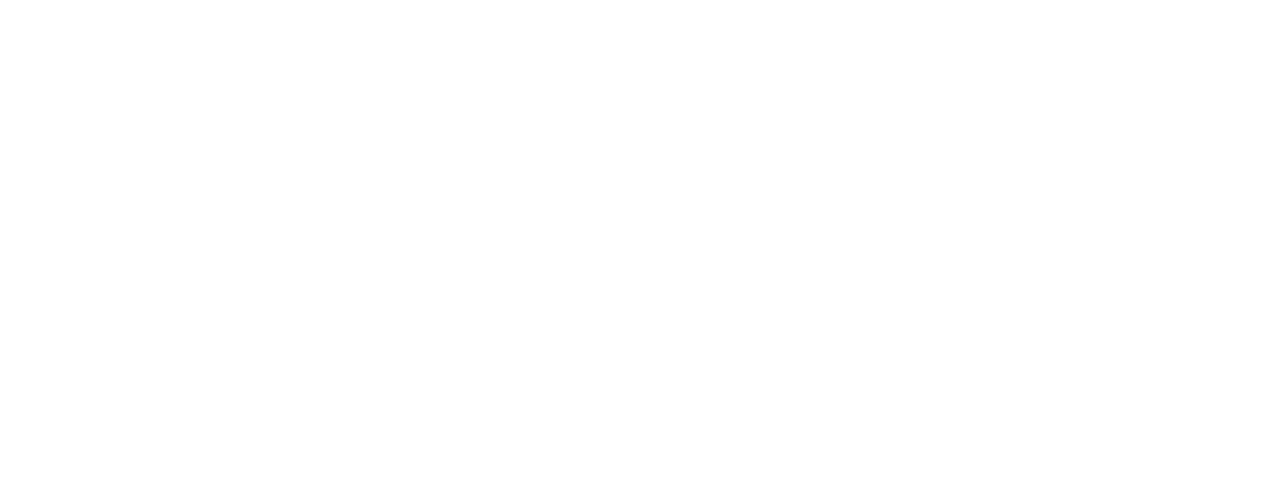
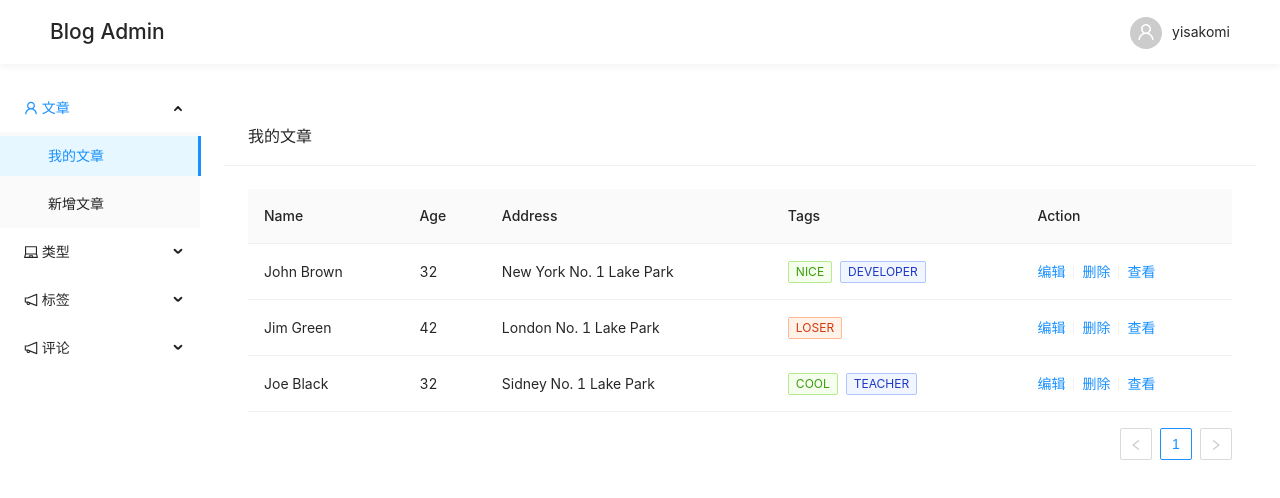
Before and after one commit to notverysalty/blog, a Vue app in the folder blog_management/: page /admin/articleList in a window 1280 px wide. Before the commit this address had no page. Shown: the top 498 px of the page. Built offline with nearby package versions, Linux system fonts and the light colour scheme.

Commit message:
新增table模块，增加几个页面模板

```diff
--- /dev/null
+++ b/blog_management/src/api/config.js
@@ -0,0 +1,3 @@
+import axios from 'axios'
+
+const service = axios.create({})
--- /dev/null
+++ b/blog_management/src/components/MyTable.vue
@@ -0,0 +1,52 @@
+<template>
+  <a-card :title="title" :bordered="false">
+    <a-table :columns="columns" :data-source="data">
+      <template #tags="{ text: tags }">
+        <span>
+          <a-tag
+            v-for="tag in tags"
+            :key="tag"
+            :color="
+              tag === 'loser'
+                ? 'volcano'
+                : tag.length > 5
+                ? 'geekblue'
+                : 'green'
+            "
+          >
+            {{ tag.toUpperCase() }}
+          </a-tag>
+        </span>
+      </template>
+      <template #action="{ text }">
+        <span v-for="(item, index) in text" :key="item">
+          <a-divider v-if="index !== 0" type="vertical" />
+          <a @click="actionClick(item.even)">{{ item.name }}</a>
+        </span>
+      </template>
+    </a-table>
+  </a-card>
+</template>
+
+<script>
+import { defineComponent } from "vue";
+export default defineComponent({
+  name: 'myTable',
+  setup(props, context) {
+    const actionClick = (key) => {
+      context.emit('actionClick', key)
+    }
+    return {
+      actionClick
+    }
+  },
+  props: {
+    title: String,
+    columns: Array,
+    data: Array
+  }
+});
+</script>
+
+<style lang="scss" scoped>
+</style>
--- a/blog_management/src/router/index.js
+++ b/blog_management/src/router/index.js
@@ -1,28 +1,6 @@
 import { createRouter, createWebHistory } from 'vue-router'
-import Home from '../views/Home.vue'
-import Login from '../views/Login.vue'
+import routes from './routes'
 
-const routes = [
-  {
-    path: '/',
-    name: 'Home',
-    component: Home,
-    children: [
-      {
-        path: '/about',
-        name: 'About',
-        // route level code-splitting
-        // this generates a separate chunk (about.[hash].js) for this route
-        // which is lazy-loaded when the route is visited.
-        component: () => import(/* webpackChunkName: "about" */ '../views/About.vue')
-      }
-    ]
-  }, {
-    path: '/login',
-    name: 'login',
-    component: Login
-  }
-]
 
 const router = createRouter({
   history: createWebHistory(process.env.BASE_URL),
--- /dev/null
+++ b/blog_management/src/router/routes.js
@@ -0,0 +1,38 @@
+import Home from '../views/Home.vue'
+import Login from '../views/Login.vue'
+
+const routes = [
+  {
+    path: '/admin',
+    name: 'home',
+    component: Home,
+    children: [
+      {
+        path: 'articleList',
+        name: 'articleList',
+        // route level code-splitting
+        // this generates a separate chunk (about.[hash].js) for this route
+        // which is lazy-loaded when the route is visited.
+        component: () => import(/* webpackChunkName: "about" */ '../views/article/ArticleList.vue')
+      }, {
+        path: 'addArticle',
+        name: 'addArticle',
+        component: () => import('../views/article/AddArticle.vue')
+      }, {
+        path: 'tagList',
+        name: 'tagList',
+        component: () => import('../views/tag/TagList.vue')
+      }, {
+        path: 'typeList',
+        name: 'typeList',
+        component: () => import('../views/type/TypeList.vue')
+        }
+    ]
+  }, {
+    path: '/admin/login',
+    name: 'login',
+    component: Login
+  }
+]
+
+export default routes
--- a/blog_management/src/views/About.vue
+++ /dev/null
@@ -1,5 +0,0 @@
-<template>
-  <div class="about">
-    <h1>This is an about page</h1>
-  </div>
-</template>
--- a/blog_management/src/views/Home.vue
+++ b/blog_management/src/views/Home.vue
@@ -7,7 +7,7 @@
         </a-col>
         <a-col flex="0 1 300px" class="right">
           <a-dropdown :trigger="['click']">
-            <a-avatar :size="large">
+            <a-avatar :size="large" style="cursor: pointer;">
               <template #icon><UserOutlined /></template>
             </a-avatar>
             <template #overlay>
@@ -48,10 +48,10 @@
               </span>
             </template>
             <a-menu-item key="1"
-              ><router-link to="/about">我的文章 </router-link></a-menu-item
+              ><router-link :to="{name: 'articleList'}">我的文章 </router-link></a-menu-item
             >
             <a-menu-item key="2"
-              ><router-link to="/about">新增文章 </router-link></a-menu-item
+              ><router-link :to="{name: 'addArticle'}">新增文章 </router-link></a-menu-item
             >
           </a-sub-menu>
           <a-sub-menu key="sub2">
@@ -62,7 +62,7 @@
               </span>
             </template>
             <a-menu-item key="5"
-              ><router-link to="/about">类型列表 </router-link></a-menu-item
+              ><router-link :to="{name: 'typeList'}">类型列表 </router-link></a-menu-item
             >
             <a-menu-item key="6"
               ><router-link to="/about">新增类型 </router-link></a-menu-item
@@ -76,7 +76,7 @@
               </span>
             </template>
             <a-menu-item key="9"
-              ><router-link to="/about">标签列表 </router-link></a-menu-item
+              ><router-link :to="{name: 'tagList'}">标签列表 </router-link></a-menu-item
             >
             <a-menu-item key="10"
               ><router-link to="/about">新增标签 </router-link></a-menu-item
--- /dev/null
+++ b/blog_management/src/views/article/AddArticle.vue
@@ -0,0 +1,17 @@
+<template>
+  <h1>这是一个新增页</h1>
+</template>
+
+<script>
+import { defineComponent } from 'vue'
+
+export default defineComponent({
+  setup() {
+
+  },
+})
+</script>
+
+<style lang="scss" scoped>
+
+</style>
--- /dev/null
+++ b/blog_management/src/views/article/ArticleList.vue
@@ -0,0 +1,126 @@
+<template>
+  <div>
+    <MyTable title="我的文章" :data="data" :columns="columns" @actionClick="actionClick" />
+  </div>
+</template>
+<script>
+import { defineComponent } from "vue";
+import MyTable from '../../components/MyTable.vue'
+const columns = [
+  {
+    title: "Name",
+    dataIndex: "name",
+    key: "name",
+  },
+  {
+    title: "Age",
+    dataIndex: "age",
+    key: "age",
+  },
+  {
+    title: "Address",
+    dataIndex: "address",
+    key: "address",
+  },
+  {
+    title: "Tags",
+    key: "tags",
+    dataIndex: "tags",
+    slots: {
+      customRender: "tags",
+    },
+  },
+  {
+    title: "Action",
+    key: "action",
+    dataIndex: "action",
+    slots: {
+      customRender: "action",
+    },
+  },
+];
+const data = [
+  {
+    key: "1",
+    name: "John Brown",
+    age: 32,
+    address: "New York No. 1 Lake Park",
+    tags: ["nice", "developer"],
+    action: [
+      {
+        name: "编辑",
+        even: "edit",
+      },
+      {
+        name: "删除",
+        even: "edit",
+      },
+      {
+        name: "查看",
+        even: "edit",
+      },
+    ],
+  },
+  {
+    key: "2",
+    name: "Jim Green",
+    age: 42,
+    address: "London No. 1 Lake Park",
+    tags: ["loser"],
+    action: [
+      {
+        name: "编辑",
+        even: "edit",
+      },
+      {
+        name: "删除",
+        even: "edit",
+      },
+      {
+        name: "查看",
+        even: "read",
+      },
+    ],
+  },
+  {
+    key: "3",
+    name: "Joe Black",
+    age: 32,
+    address: "Sidney No. 1 Lake Park",
+    tags: ["cool", "teacher"],
+    action: [
+      {
+        name: "编辑",
+        even: "edit",
+      },
+      {
+        name: "删除",
+        even: "edit",
+      },
+      {
+        name: "查看",
+        even: "edit",
+      },
+    ],
+  },
+];
+const actionClick = (key) => {
+  console.log(key)
+}
+export default defineComponent({
+  setup() {
+    return {
+      data,
+      columns,
+      actionClick
+    };
+  },
+
+  components: {
+    MyTable
+  },
+});
+</script>
+
+<style lang="scss" scoped>
+</style>
--- /dev/null
+++ b/blog_management/src/views/tag/TagList.vue
@@ -0,0 +1,126 @@
+<template>
+  <div>
+    <MyTable title="标签列表" :data="data" :columns="columns" @actionClick="actionClick" />
+  </div>
+</template>
+<script>
+import { defineComponent } from "vue";
+import MyTable from '../../components/MyTable.vue'
+const columns = [
+  {
+    title: "Name",
+    dataIndex: "name",
+    key: "name",
+  },
+  {
+    title: "Age",
+    dataIndex: "age",
+    key: "age",
+  },
+  {
+    title: "Address",
+    dataIndex: "address",
+    key: "address",
+  },
+  {
+    title: "Tags",
+    key: "tags",
+    dataIndex: "tags",
+    slots: {
+      customRender: "tags",
+    },
+  },
+  {
+    title: "Action",
+    key: "action",
+    dataIndex: "action",
+    slots: {
+      customRender: "action",
+    },
+  },
+];
+const data = [
+  {
+    key: "1",
+    name: "John Brown",
+    age: 32,
+    address: "New York No. 1 Lake Park",
+    tags: ["nice", "developer"],
+    action: [
+      {
+        name: "编辑",
+        even: "edit",
+      },
+      {
+        name: "删除",
+        even: "edit",
+      },
+      {
+        name: "查看",
+        even: "edit",
+      },
+    ],
+  },
+  {
+    key: "2",
+    name: "Jim Green",
+    age: 42,
+    address: "London No. 1 Lake Park",
+    tags: ["loser"],
+    action: [
+      {
+        name: "编辑",
+        even: "edit",
+      },
+      {
+        name: "删除",
+        even: "edit",
+      },
+      {
+        name: "查看",
+        even: "read",
+      },
+    ],
+  },
+  {
+    key: "3",
+    name: "Joe Black",
+    age: 32,
+    address: "Sidney No. 1 Lake Park",
+    tags: ["cool", "teacher"],
+    action: [
+      {
+        name: "编辑",
+        even: "edit",
+      },
+      {
+        name: "删除",
+        even: "edit",
+      },
+      {
+        name: "查看",
+        even: "edit",
+      },
+    ],
+  },
+];
+const actionClick = (key) => {
+  console.log(key)
+}
+export default defineComponent({
+  setup() {
+    return {
+      data,
+      columns,
+      actionClick
+    };
+  },
+
+  components: {
+    MyTable
+  },
+});
+</script>
+
+<style lang="scss" scoped>
+</style>
--- /dev/null
+++ b/blog_management/src/views/type/TypeList.vue
@@ -0,0 +1,126 @@
+<template>
+  <div>
+    <MyTable title="类型列表" :data="data" :columns="columns" @actionClick="actionClick" />
+  </div>
+</template>
+<script>
+import { defineComponent } from "vue";
+import MyTable from '../../components/MyTable.vue'
+const columns = [
+  {
+    title: "Name",
+    dataIndex: "name",
+    key: "name",
+  },
+  {
+    title: "Age",
+    dataIndex: "age",
+    key: "age",
+  },
+  {
+    title: "Address",
+    dataIndex: "address",
+    key: "address",
+  },
+  {
+    title: "Tags",
+    key: "tags",
+    dataIndex: "tags",
+    slots: {
+      customRender: "tags",
+    },
+  },
+  {
+    title: "Action",
+    key: "action",
+    dataIndex: "action",
+    slots: {
+      customRender: "action",
+    },
+  },
+];
+const data = [
+  {
+    key: "1",
+    name: "John Brown",
+    age: 32,
+    address: "New York No. 1 Lake Park",
+    tags: ["nice", "developer"],
+    action: [
+      {
+        name: "编辑",
+        even: "edit",
+      },
+      {
+        name: "删除",
+        even: "edit",
+      },
+      {
+        name: "查看",
+        even: "edit",
+      },
+    ],
+  },
+  {
+    key: "2",
+    name: "Jim Green",
+    age: 42,
+    address: "London No. 1 Lake Park",
+    tags: ["loser"],
+    action: [
+      {
+        name: "编辑",
+        even: "edit",
+      },
+      {
+        name: "删除",
+        even: "edit",
+      },
+      {
+        name: "查看",
+        even: "read",
+      },
+    ],
+  },
+  {
+    key: "3",
+    name: "Joe Black",
+    age: 32,
+    address: "Sidney No. 1 Lake Park",
+    tags: ["cool", "teacher"],
+    action: [
+      {
+        name: "编辑",
+        even: "edit",
+      },
+      {
+        name: "删除",
+        even: "edit",
+      },
+      {
+        name: "查看",
+        even: "edit",
+      },
+    ],
+  },
+];
+const actionClick = (key) => {
+  console.log(key)
+}
+export default defineComponent({
+  setup() {
+    return {
+      data,
+      columns,
+      actionClick
+    };
+  },
+
+  components: {
+    MyTable
+  },
+});
+</script>
+
+<style lang="scss" scoped>
+</style>
```
Also changed, not shown: blog_management/src/api/api.js (added).
